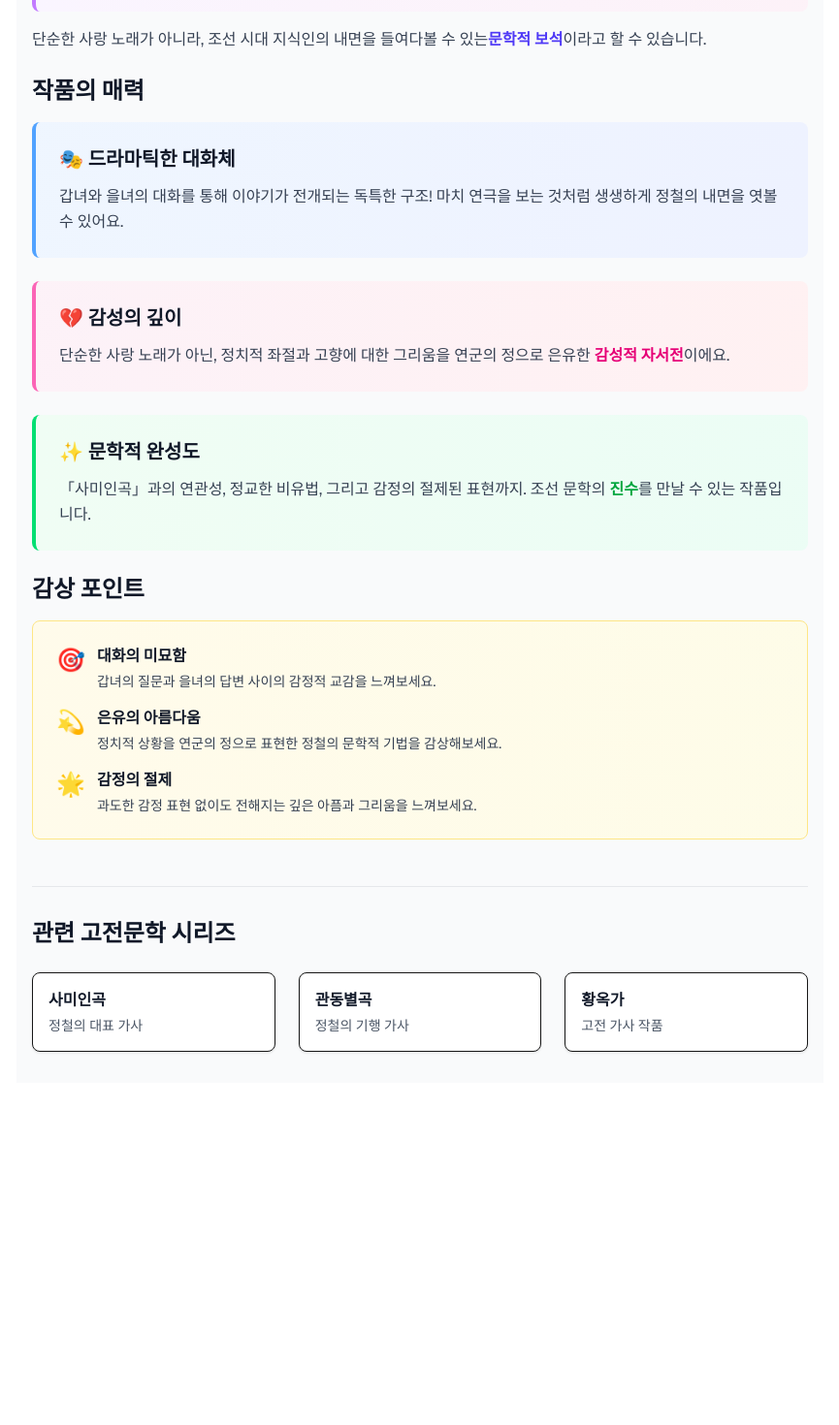
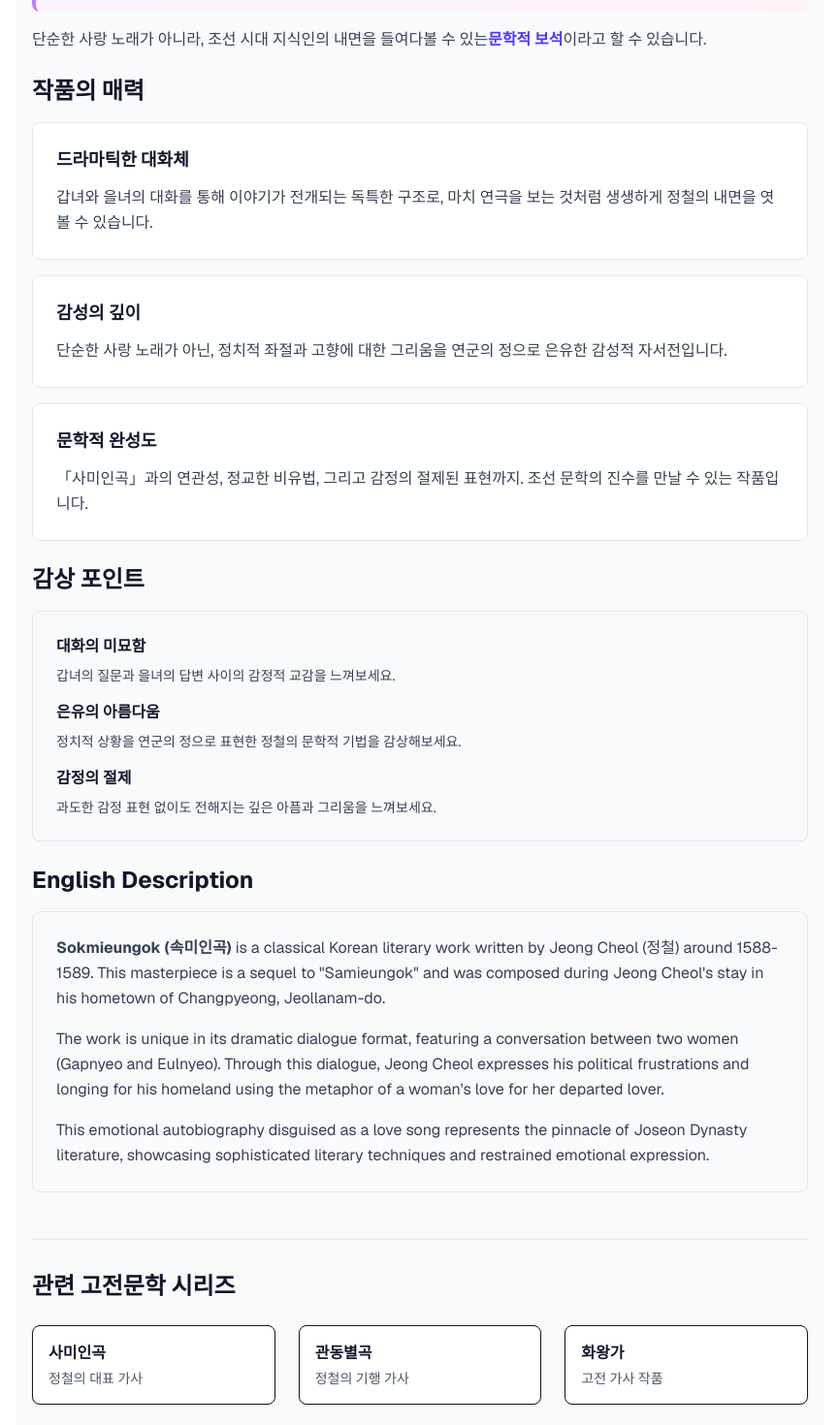
Before and after one commit to seokkiyoon07-sys/snblog, a Next.js app: page /originals/sokmieungok in a window 1280 px wide. Shown: the part 1340-2810 px from the top of the page at 97% size, without its empty margins (63-928 px from the left). Before the commit the page ends 2489 px from the top, so only its background shows below. Built offline with nearby package versions, Linux system fonts and the light colour scheme.

Commit message:
Clean up Sokmieungok design and add English description - remove colorful gradients, fix Hwangokga to Hwawangga

```diff
--- a/src/app/originals/sokmieungok/page.tsx
+++ b/src/app/originals/sokmieungok/page.tsx
@@ -89,28 +89,28 @@ export default function SokmieungokPage() {
 
             <section>
               <h2 className="text-2xl font-bold text-gray-900 mb-4">작품의 매력</h2>
-              <div className="space-y-6">
-                <div className="bg-gradient-to-r from-blue-50 to-indigo-50 p-6 rounded-lg border-l-4 border-blue-400">
-                  <h3 className="text-xl font-semibold text-gray-900 mb-3">🎭 드라마틱한 대화체</h3>
+              <div className="space-y-4">
+                <div className="bg-white p-6 rounded-lg border border-gray-200">
+                  <h3 className="text-lg font-semibold text-gray-900 mb-3">드라마틱한 대화체</h3>
                   <p className="text-gray-700 leading-relaxed">
-                    갑녀와 을녀의 대화를 통해 이야기가 전개되는 독특한 구조!
-                    마치 연극을 보는 것처럼 생생하게 정철의 내면을 엿볼 수 있어요.
+                    갑녀와 을녀의 대화를 통해 이야기가 전개되는 독특한 구조로,
+                    마치 연극을 보는 것처럼 생생하게 정철의 내면을 엿볼 수 있습니다.
                   </p>
                 </div>
 
-                <div className="bg-gradient-to-r from-pink-50 to-rose-50 p-6 rounded-lg border-l-4 border-pink-400">
-                  <h3 className="text-xl font-semibold text-gray-900 mb-3">💔 감성의 깊이</h3>
+                <div className="bg-white p-6 rounded-lg border border-gray-200">
+                  <h3 className="text-lg font-semibold text-gray-900 mb-3">감성의 깊이</h3>
                   <p className="text-gray-700 leading-relaxed">
                     단순한 사랑 노래가 아닌, 정치적 좌절과 고향에 대한 그리움을
-                    연군의 정으로 은유한 <span className="font-semibold text-pink-600">감성적 자서전</span>이에요.
+                    연군의 정으로 은유한 감성적 자서전입니다.
                   </p>
                 </div>
 
-                <div className="bg-gradient-to-r from-green-50 to-emerald-50 p-6 rounded-lg border-l-4 border-green-400">
-                  <h3 className="text-xl font-semibold text-gray-900 mb-3">✨ 문학적 완성도</h3>
+                <div className="bg-white p-6 rounded-lg border border-gray-200">
+                  <h3 className="text-lg font-semibold text-gray-900 mb-3">문학적 완성도</h3>
                   <p className="text-gray-700 leading-relaxed">
                     「사미인곡」과의 연관성, 정교한 비유법, 그리고 감정의 절제된 표현까지.
-                    조선 문학의 <span className="font-semibold text-green-600">진수</span>를 만날 수 있는 작품입니다.
+                    조선 문학의 진수를 만날 수 있는 작품입니다.
                   </p>
                 </div>
               </div>
@@ -118,30 +118,39 @@ export default function SokmieungokPage() {
 
             <section>
               <h2 className="text-2xl font-bold text-gray-900 mb-4">감상 포인트</h2>
-              <div className="bg-gradient-to-r from-amber-50 to-yellow-50 p-6 rounded-lg border border-amber-200">
+              <div className="bg-gray-50 p-6 rounded-lg border border-gray-200">
                 <div className="space-y-4">
-                  <div className="flex items-start space-x-3">
-                    <span className="text-2xl">🎯</span>
                   <div>
-                      <h4 className="font-semibold text-gray-900 mb-1">대화의 미묘함</h4>
+                    <h4 className="font-semibold text-gray-900 mb-2">대화의 미묘함</h4>
                     <p className="text-gray-700 text-sm">갑녀의 질문과 을녀의 답변 사이의 감정적 교감을 느껴보세요.</p>
                   </div>
-                  </div>
-                  <div className="flex items-start space-x-3">
-                    <span className="text-2xl">💫</span>
                   <div>
-                      <h4 className="font-semibold text-gray-900 mb-1">은유의 아름다움</h4>
+                    <h4 className="font-semibold text-gray-900 mb-2">은유의 아름다움</h4>
                     <p className="text-gray-700 text-sm">정치적 상황을 연군의 정으로 표현한 정철의 문학적 기법을 감상해보세요.</p>
                   </div>
-                  </div>
-                  <div className="flex items-start space-x-3">
-                    <span className="text-2xl">🌟</span>
                   <div>
-                      <h4 className="font-semibold text-gray-900 mb-1">감정의 절제</h4>
+                    <h4 className="font-semibold text-gray-900 mb-2">감정의 절제</h4>
                     <p className="text-gray-700 text-sm">과도한 감정 표현 없이도 전해지는 깊은 아픔과 그리움을 느껴보세요.</p>
                   </div>
                 </div>
               </div>
+            </section>
+
+            <section>
+              <h2 className="text-2xl font-bold text-gray-900 mb-4">English Description</h2>
+              <div className="bg-gray-50 p-6 rounded-lg border border-gray-200">
+                <p className="text-gray-700 leading-relaxed mb-4">
+                  <strong>Sokmieungok (속미인곡)</strong> is a classical Korean literary work written by Jeong Cheol (정철) around 1588-1589.
+                  This masterpiece is a sequel to "Samieungok" and was composed during Jeong Cheol's stay in his hometown of Changpyeong, Jeollanam-do.
+                </p>
+                <p className="text-gray-700 leading-relaxed mb-4">
+                  The work is unique in its dramatic dialogue format, featuring a conversation between two women (Gapnyeo and Eulnyeo).
+                  Through this dialogue, Jeong Cheol expresses his political frustrations and longing for his homeland using the metaphor of a woman's love for her departed lover.
+                </p>
+                <p className="text-gray-700 leading-relaxed">
+                  This emotional autobiography disguised as a love song represents the pinnacle of Joseon Dynasty literature,
+                  showcasing sophisticated literary techniques and restrained emotional expression.
+                </p>
               </div>
             </section>
           </div>
@@ -164,7 +173,7 @@ export default function SokmieungokPage() {
               </Link>
               <Link href="/originals/hwangokga" className="group">
                 <div className="bg-white rounded-lg shadow-sm border hover:shadow-md transition-shadow p-4">
-                  <h3 className="font-semibold text-gray-900 group-hover:text-blue-600">황옥가</h3>
+                  <h3 className="font-semibold text-gray-900 group-hover:text-blue-600">화왕가</h3>
                   <p className="text-sm text-gray-600 mt-1">고전 가사 작품</p>
                 </div>
               </Link>
```
Lines whose indentation alone changed are shown as unchanged.
